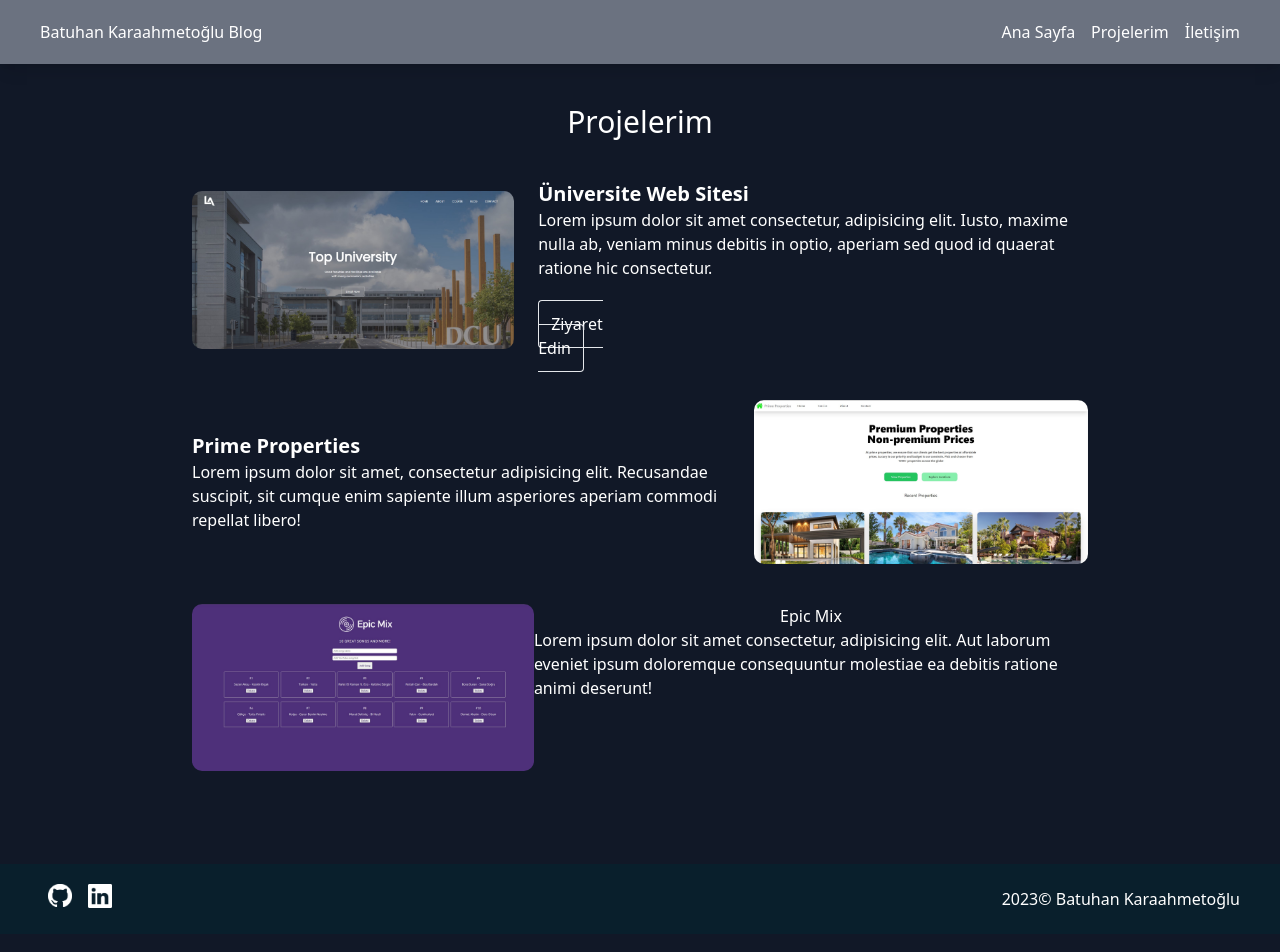
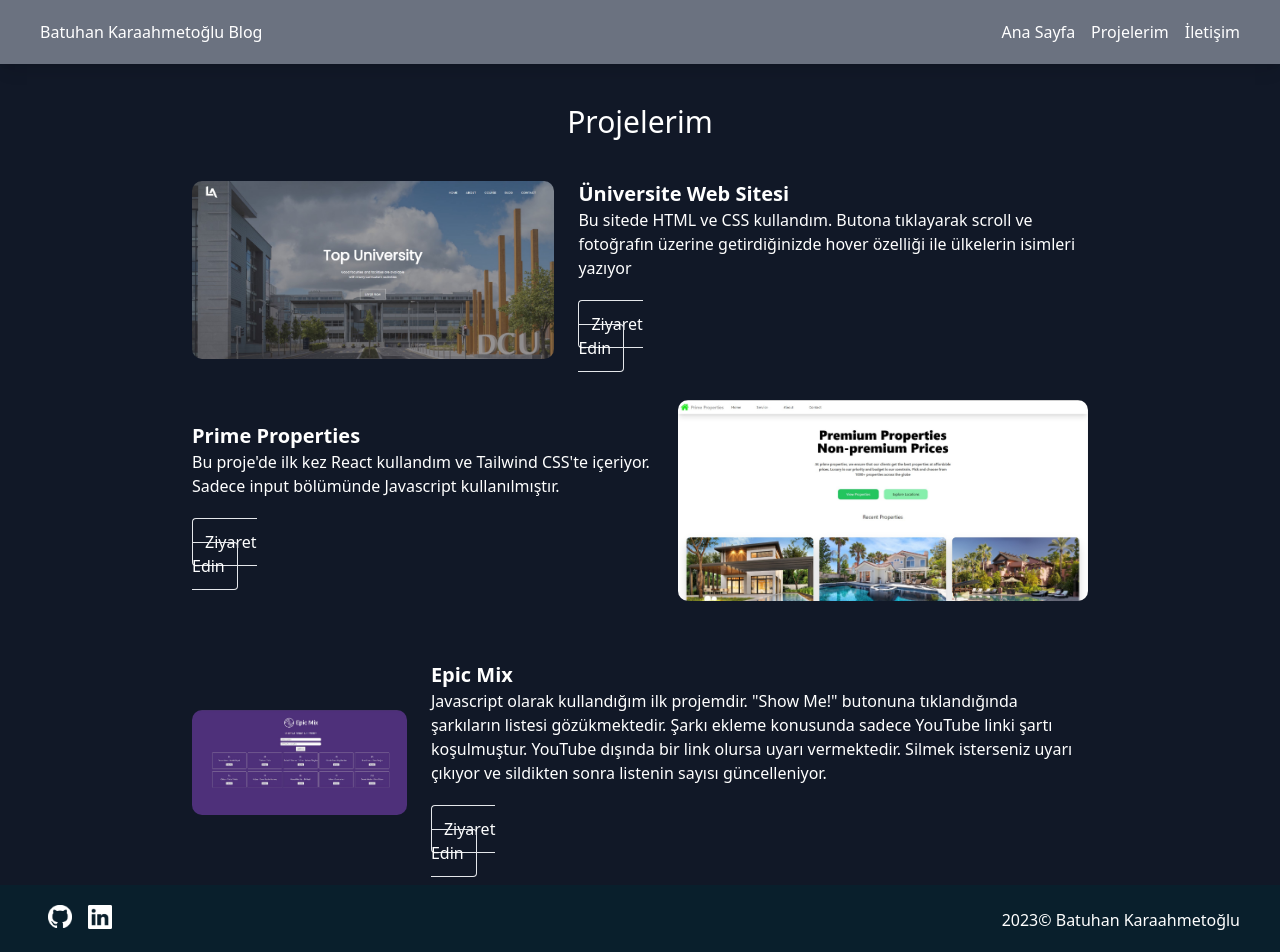
Before and after one commit to Batuhan445/blog-app, a Next.js app: page /my-projects in a window 1280 px wide. Shown: the top 952 px of the page. Built offline with nearby package versions, Linux system fonts and the light colour scheme.

Commit message:
mostly done, photo fixing

```diff
--- a/src/app/my-projects/page.tsx
+++ b/src/app/my-projects/page.tsx
@@ -10,6 +10,7 @@ const Projects = () => {
       <div className="mt-10 text-3xl text-center">Projelerim</div>
 
       <div className="grid">
+
         <div className="mt-10 md:flex w-[70%] m-auto">
 
           <div className="m-auto">
@@ -23,13 +24,11 @@ const Projects = () => {
           </div>
 
           <div className="ml-0 m-auto md:ml-6">
-
             <div className="text-center md:text-left mt-4 md:mt-0">
               <h1 className="text-xl font-bold">Üniversite Web Sitesi</h1>
               <p>
-                Lorem ipsum dolor sit amet consectetur, adipisicing elit. Iusto,
-                maxime nulla ab, veniam minus debitis in optio, aperiam sed quod
-                id quaerat ratione hic consectetur.
+                Bu sitede HTML ve CSS kullandım. Butona tıklayarak scroll ve fotoğrafın üzerine getirdiğinizde hover özelliği ile ülkelerin
+                isimleri yazıyor
               </p>
             </div>
 
@@ -42,19 +41,29 @@ const Projects = () => {
                 Ziyaret Edin
               </Link>
             </div>
-
           </div>
 
         </div>
 
         <div className="mt-10 flex-col-reverse flex md:flex-row w-[70%] m-auto">
+          <div className="mt-6 md:m-auto">
             <div className="m-auto text-center md:text-left md:mr-6">
               <h1 className="font-bold text-xl">Prime Properties</h1>
               <p>
-              Lorem ipsum dolor sit amet, consectetur adipisicing elit.
-              Recusandae suscipit, sit cumque enim sapiente illum asperiores
-              aperiam commodi repellat libero!
+                Bu proje'de ilk kez React kullandım ve Tailwind CSS'te içeriyor. Sadece input bölümünde Javascript
+                kullanılmıştır.
               </p>
+            </div>
+
+            <div className="mx-auto md:mx-0 mt-8 w-28">
+              <Link
+                href={"https://mellifluous-profiterole-ba5e3a.netlify.app/"}
+                target="_blank"
+                className="border p-3 rounded transition text-center hover:bg-blue-500 hover:border-blue-500"
+              >
+                Ziyaret Edin
+              </Link>
+            </div>
           </div>
 
           <div className="m-auto">
@@ -66,13 +75,11 @@ const Projects = () => {
               height={720}
             />
           </div>
-
         </div>
 
-        <div className="md:flex mt-10 w-[70%] m-auto">
+        <div className="md:flex mt-10 w-[70%] py-5 m-auto">
 
           <div className="m-auto">
-
             <Image
               src={"/projects/epic-mix.jpg"}
               style={{ borderRadius: "10px" }}
@@ -81,10 +88,36 @@ const Projects = () => {
               height={720}
             />
           </div>
-          <div className="text-center md:text-left mb-auto mt-4 md:mt-0">
-          <h1 className="text-center">Epic Mix</h1>
-          <p>Lorem ipsum dolor sit amet consectetur, adipisicing elit. Aut laborum eveniet ipsum doloremque consequuntur molestiae ea debitis ratione animi deserunt!</p>
+
+          <div className="mt-6 md:m-auto">
+
+              <div className="ml-0 m-auto md:ml-6">
+
+            <div className="text-center md:text-left mt-4 md:mt-0">
+                <h1 className="font-bold text-xl">Epic Mix</h1>
+                <p>
+                  Javascript olarak kullandığım ilk projemdir. "Show Me!" butonuna tıklandığında
+                  şarkıların listesi gözükmektedir. Şarkı ekleme konusunda sadece YouTube linki şartı koşulmuştur.
+                  YouTube dışında bir link olursa uyarı vermektedir. Silmek isterseniz uyarı çıkıyor ve
+                  sildikten sonra listenin sayısı güncelleniyor.
+                </p>
             </div>
+
+
+              <div className="mx-auto md:mx-0 mt-8 w-28">
+                <Link
+                  href={"https://willowy-belekoy-d5e574.netlify.app/"}
+                  target="_blank"
+                  className="border p-3 rounded transition text-center hover:bg-blue-500 hover:border-blue-500"
+                >
+                  Ziyaret Edin
+                </Link>
+              </div>
+
+            </div>
+          </div>
+
+
         </div>
 
       </div>
```
Lines whose indentation alone changed are shown as unchanged.
